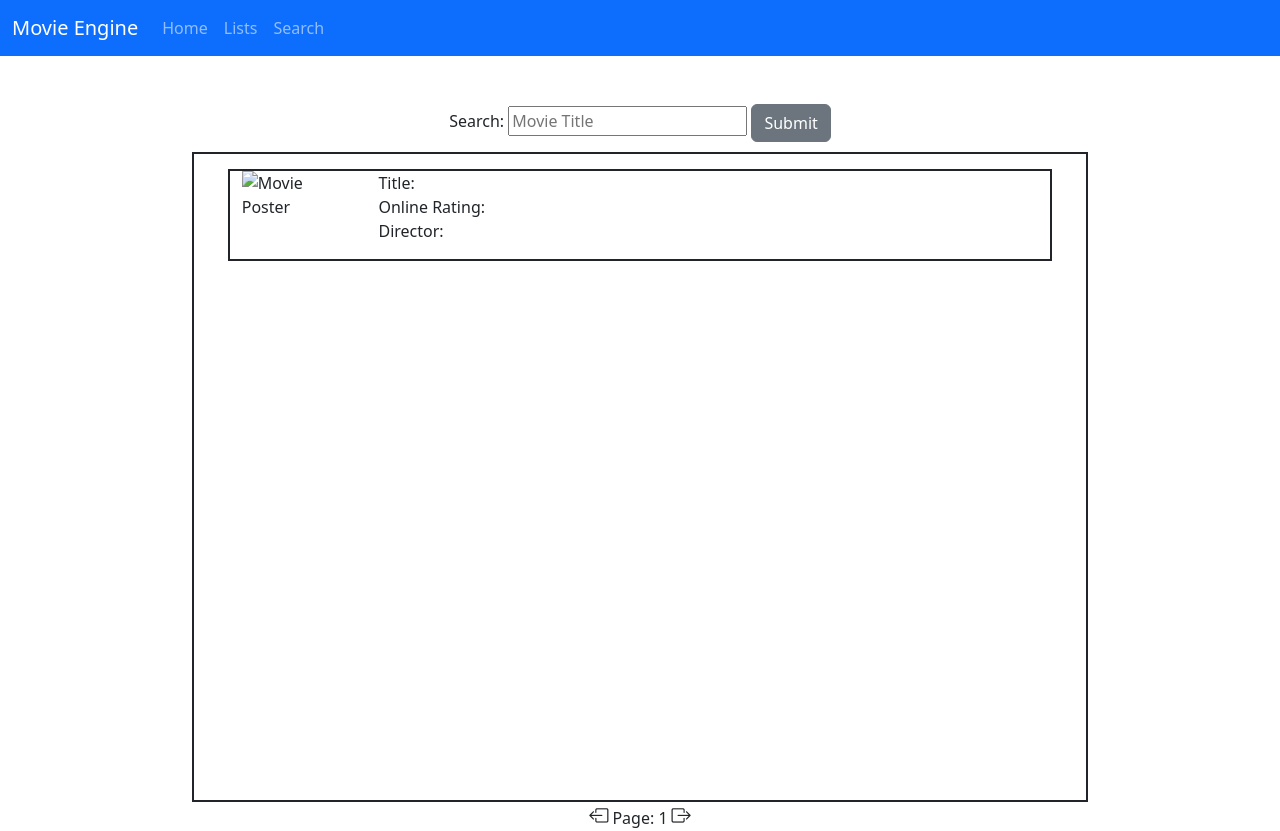
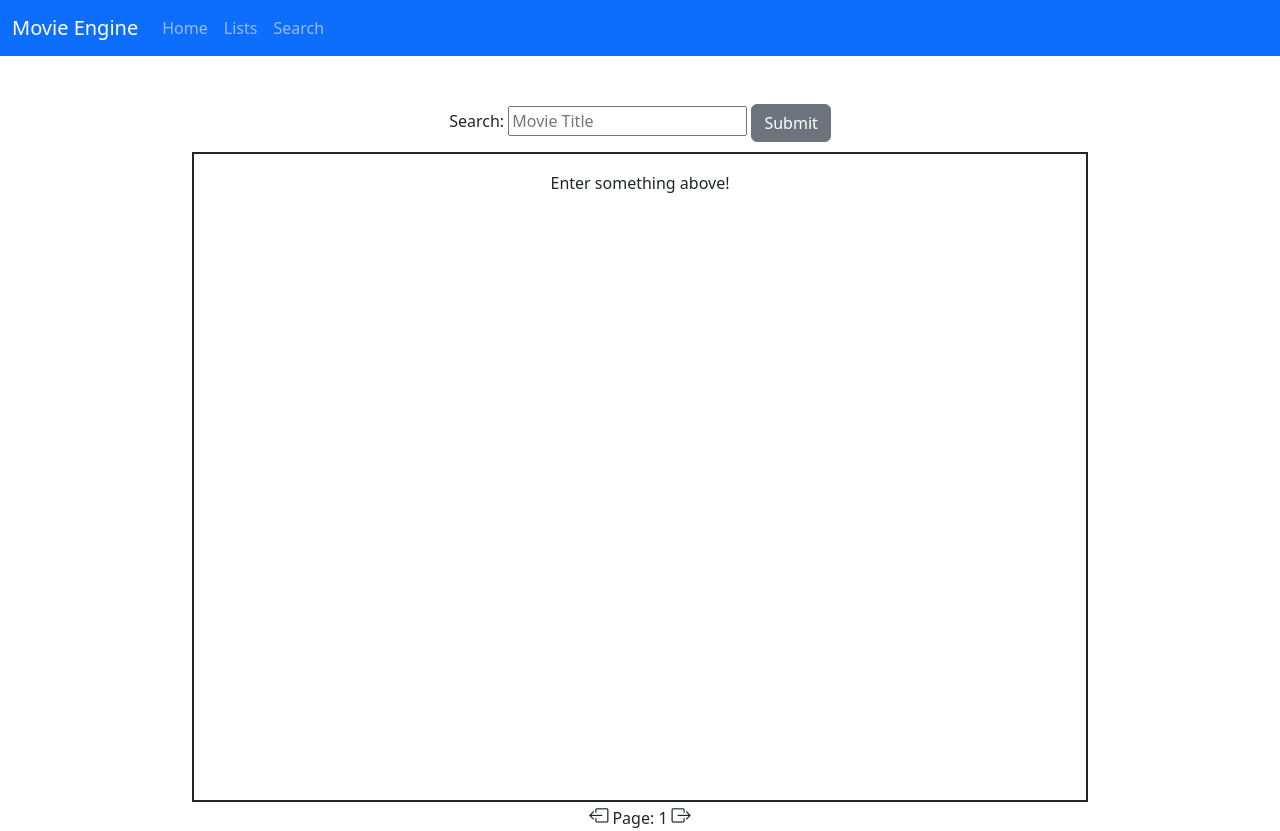
Before and after one commit to Jasonbruce2001/CS233JS-FinalProject-JasonBruce, a website built with webpack: page main/src/search.html in a window 1280 px wide. Built offline with nearby package versions, Linux system fonts and the light colour scheme.

Commit message:
Final v2

```diff
--- a/main/src/search.html
+++ b/main/src/search.html
@@ -39,10 +39,7 @@
 
     <div class="d-flex justify-content-center">
         <div class="container searchBox" id="searchResults">
-            <div class="row resultItem">
-                <div class="col-2"><img src="" alt="Movie Poster" style="width: ;height: ;"></div>
-                <div class="col-5"><p>Title: <br>Online Rating: <br>Director:</p></div>
-            </div>
+            <div class="d-flex justify-content-center" style="margin-top: 2%;">Enter something above!</div>
         </div>
         <div class="container searchBox" id="addMovieForm" hidden>
             <div id="selectedMovieInfo">
```
Also changed, not shown: 1 other file.
